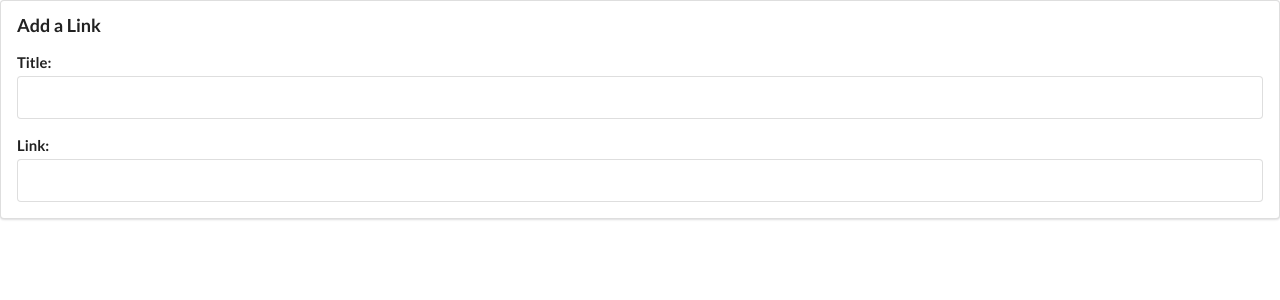
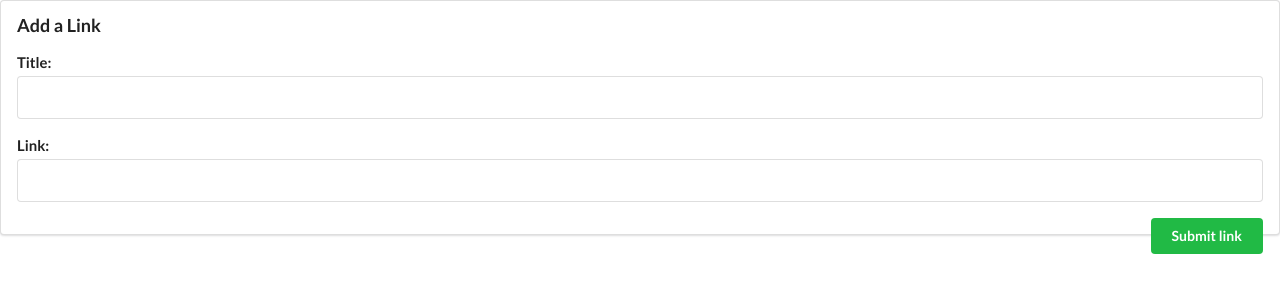
Before and after one commit to componentsv/voscode, an Angular app in the folder first-app/nrdt/: page / in a window 1280 px wide. Shown: the top 300 px of the page. Built offline with nearby package versions, Linux system fonts and the light colour scheme.

Commit message:
Modified app.components 57/1

```diff
--- a/first-app/nrdt/src/app/app.component.html
+++ b/first-app/nrdt/src/app/app.component.html
@@ -9,4 +9,8 @@
     <label for="link">Link:</label>
     <input name="link">
   </div>
+
+  <button (click)="addArticle()" class="ui positive right floated button">
+    Submit link
+  </button>
 </form>
```
